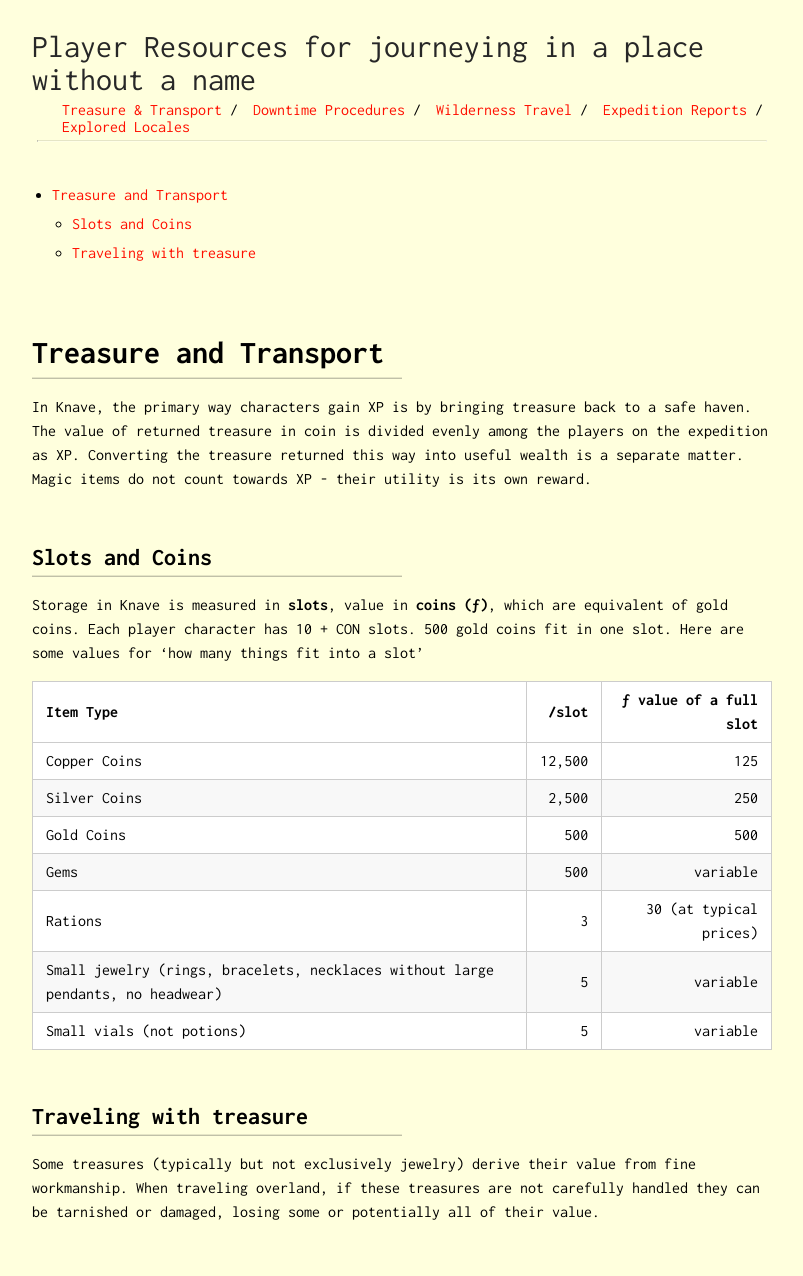
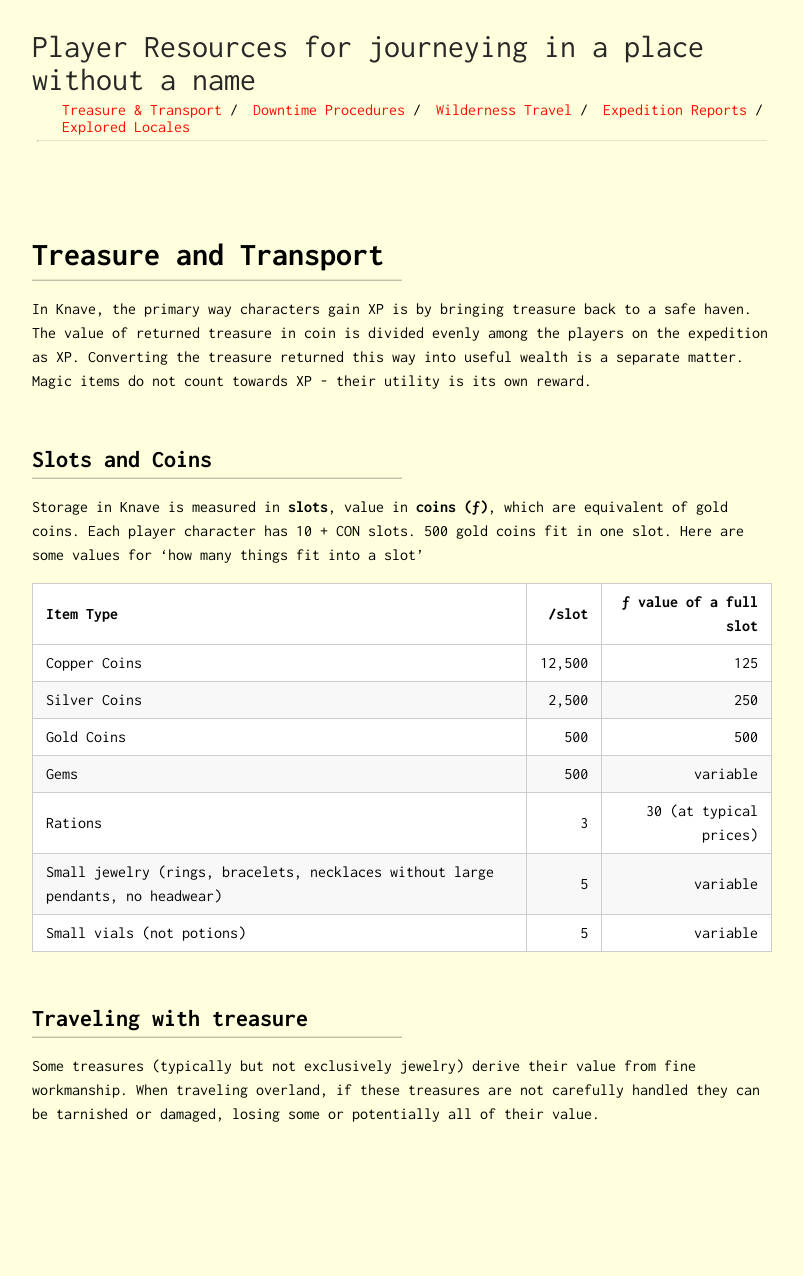
Before and after one commit to JackSullivan/oddhex-players, a Jekyll site: the page built from treasure_and_transport.markdown, in a window 1280 px wide. Shown: the whole page, without its empty margins (238-1041 px from the left). Built offline with Jekyll 4.4.1, drawn with Linux system fonts in a browser that asks for light colours; after the commit the page ends 1178 px from its top, so only the background shows below that.

Commit message:
removed unnecessary toc

```diff
--- a/treasure_and_transport.markdown
+++ b/treasure_and_transport.markdown
@@ -1,9 +1,6 @@
 ---
 layout: default
 ---
-
-* Contents
-{:toc}
 
 # Treasure and Transport
 
```
